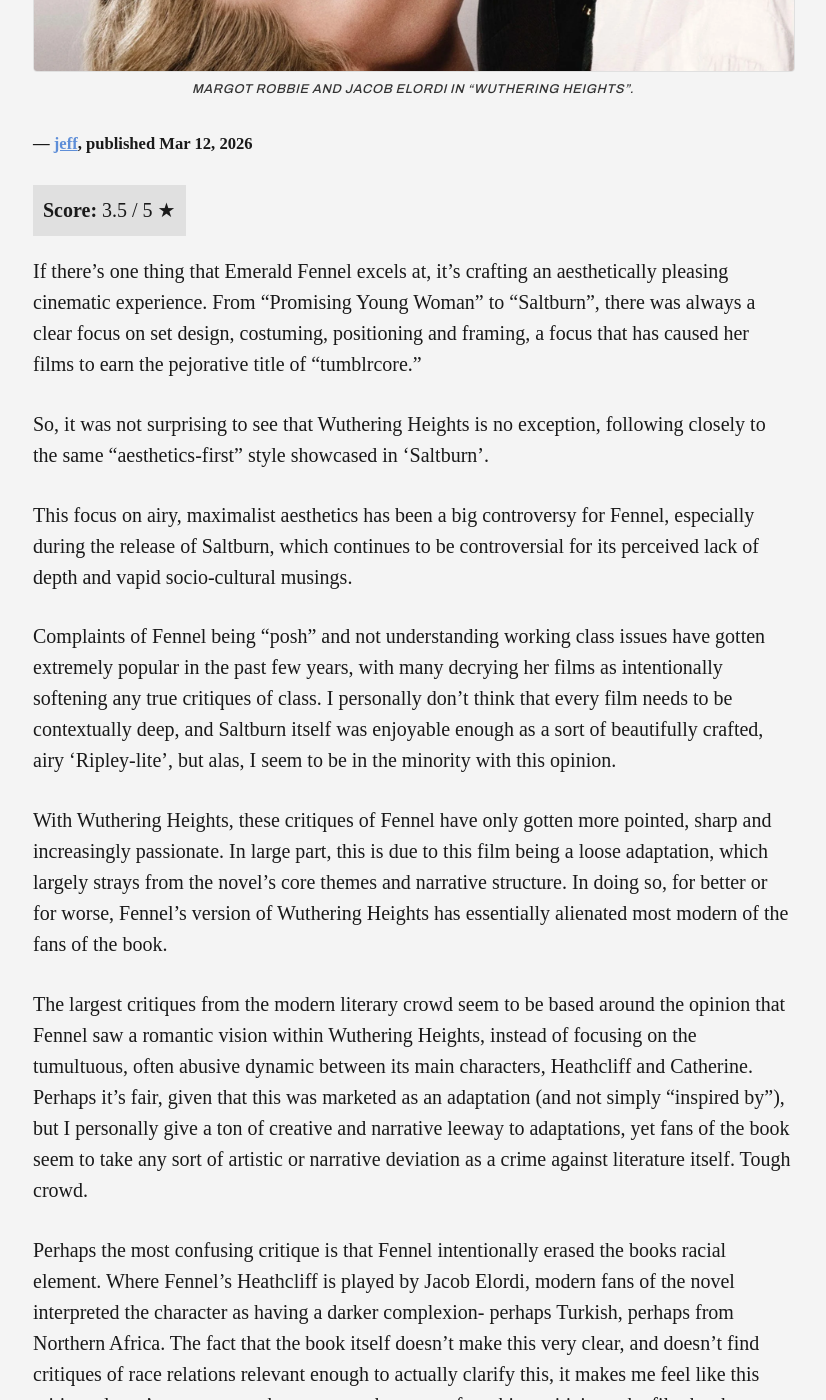
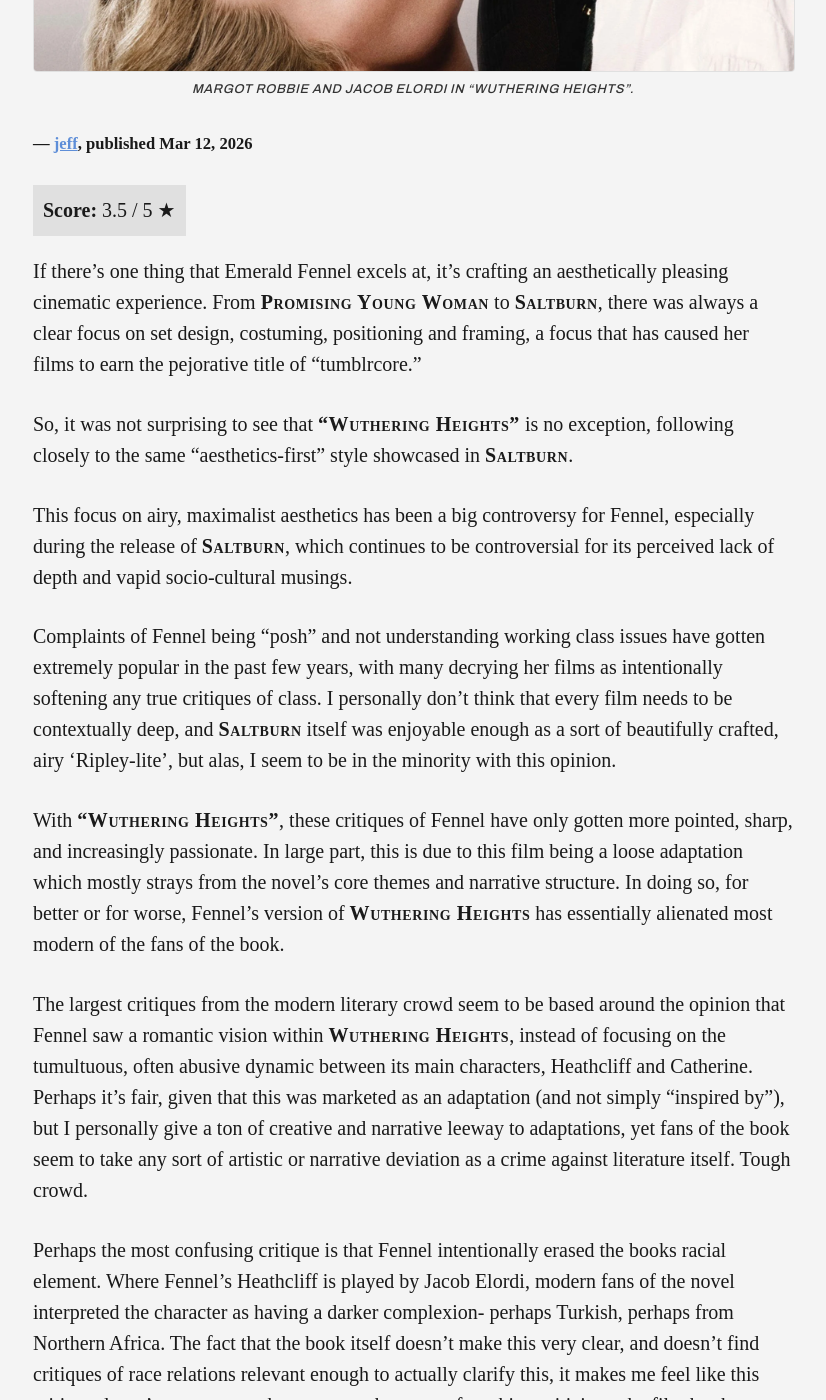
Before and after one commit to Slowburn-Movies/slowburn-movies.github.io, a Jekyll site: the page built from _posts/2026-03-12-wuthering-heights.md, in a window 1280 px wide and 1400 px high, scrolled down 645 px. Shown: the whole window, without its empty margins (227-1053 px from the left). Built offline with Jekyll 4.4.1, drawn with Linux system fonts in a browser that asks for light colours; some web fonts are replaced; some of the changed text lies outside the part shown.

Commit message:
Update 2026-03-12-wuthering-heights.md

```diff
--- a/_posts/2026-03-12-wuthering-heights.md
+++ b/_posts/2026-03-12-wuthering-heights.md
@@ -5,7 +5,7 @@ type: review
 date: 2026-03-12
 author: jeff
 
-title: "Wuthering Heights"
+title: "“Wuthering Heights”"
 subtitle: ""
 release_year: 2026
 
@@ -18,21 +18,22 @@ image_alt: "Jacob Elordi as Heathcliff, holding Margot Robbie as Catherine very
 image_caption: "Margot Robbie and Jacob Elordi in “Wuthering Heights”."
 ---
 
-If there’s one thing that Emerald Fennel excels at, it’s crafting an aesthetically pleasing cinematic experience. From “Promising Young Woman” to “Saltburn”, there was always a clear focus on set design, costuming, positioning and framing, a focus that has caused her films to earn the pejorative title of “tumblrcore.”
+If there’s one thing that Emerald Fennel excels at, it’s crafting an aesthetically pleasing cinematic experience. From <cite>Promising Young Woman</cite> to <cite>Saltburn</cite>, there was always a clear focus on set design, costuming, positioning and framing, a focus that has caused her films to earn the pejorative title of “tumblrcore.”
 
-So, it was not surprising to see that Wuthering Heights is no exception, following closely to the same “aesthetics-first” style showcased in ‘Saltburn’.
+So, it was not surprising to see that <cite>“Wuthering Heights”</cite> is no exception, following closely to the same “aesthetics-first” style showcased in <cite>Saltburn</cite>.
 
-This focus on airy, maximalist aesthetics has been a big controversy for Fennel, especially during the release of Saltburn, which continues to be controversial for its perceived lack of depth and vapid socio-cultural musings.
+This focus on airy, maximalist aesthetics has been a big controversy for Fennel, especially during the release of <cite>Saltburn</cite>, which continues to be controversial for its perceived lack of depth and vapid socio-cultural musings.
 
-Complaints of Fennel being “posh” and not understanding working class issues have gotten extremely popular in the past few years, with many decrying her films as intentionally softening any true critiques of class. I personally don’t think that every film needs to be contextually deep, and Saltburn itself was enjoyable enough as a sort of beautifully crafted, airy ‘Ripley-lite’, but alas, I seem to be in the minority with this opinion.
+Complaints of Fennel being “posh” and not understanding working class issues have gotten extremely popular in the past few years, with many decrying her films as intentionally softening any true critiques of class. I personally don’t think that every film needs to be contextually deep, and <cite>Saltburn</cite> itself was enjoyable enough as a sort of beautifully crafted, airy ‘Ripley-lite’, but alas, I seem to be in the minority with this opinion.
 
-With Wuthering Heights, these critiques of Fennel have only gotten more pointed, sharp and increasingly passionate. In large part, this is due to this film being a loose adaptation, which largely strays from the novel’s core themes and narrative structure. In doing so, for better or for worse, Fennel’s version of Wuthering Heights has essentially alienated most modern of the fans of the book.
+With <cite>“Wuthering Heights”</cite>, these critiques of Fennel have only gotten more pointed, sharp, and increasingly passionate. In large part, this is due to this film being a loose adaptation which mostly strays from the novel’s core themes and narrative structure. In doing so, for better or for worse, Fennel’s version of <cite>Wuthering Heights</cite> has essentially alienated most modern of the fans of the book.
 
-The largest critiques from the modern literary crowd seem to be based around the opinion that Fennel saw a romantic vision within Wuthering Heights, instead of focusing on the tumultuous, often abusive dynamic between its main characters, Heathcliff and Catherine. Perhaps it’s fair, given that this was marketed as an adaptation (and not simply “inspired by”), but I personally give a ton of creative and narrative leeway to adaptations, yet fans of the book seem to take any sort of artistic or narrative deviation as a crime against literature itself. Tough crowd.
+The largest critiques from the modern literary crowd seem to be based around the opinion that Fennel saw a romantic vision within <cite>Wuthering Heights</cite>, instead of focusing on the tumultuous, often abusive dynamic between its main characters, Heathcliff and Catherine. Perhaps it’s fair, given that this was marketed as an adaptation (and not simply “inspired by”), but I personally give a ton of creative and narrative leeway to adaptations, yet fans of the book seem to take any sort of artistic or narrative deviation as a crime against literature itself. Tough crowd.
 
 Perhaps the most confusing critique is that Fennel intentionally erased the books racial element. Where Fennel’s Heathcliff is played by Jacob Elordi, modern fans of the novel interpreted the character as having a darker complexion- perhaps Turkish, perhaps from Northern Africa. The fact that the book itself doesn’t make this very clear, and doesn’t find critiques of race relations relevant enough to actually clarify this, it makes me feel like this critique doesn’t matter enough to warrant the types of scathing criticisms the film has been receiving on the basis of casting choices alone.
 
-Narrative, Characters and performances:
+## Narrative, Characters, and performances
+
 In the film, Catherine is the daughter of the Patriarch of Wuthering Heights, a once wealthy estate that has since begun to literally wither away under the drunken abuses of Catherine’s father. Living in such a place, a young Catherine finds companionship with Healthcliff, a similarly aged boy doomed to a life of squalor as one of the estates’ many servants.
 
 Jacob Elordi delivers his absolute best performance considering the minimalist script that he was given. In every single seen he is in, he is completely entrancing as Heathcliff. In the first act, he totally embodies the adult Heathcliff, still lingering in servitude, who is meek and quiet, but who exudes a powerful aura of mystery and masterfully controlled rage.
```
Also changed, not shown: other parts of _posts/2026-03-12-wuthering-heights.md (+2 -2 lines).
